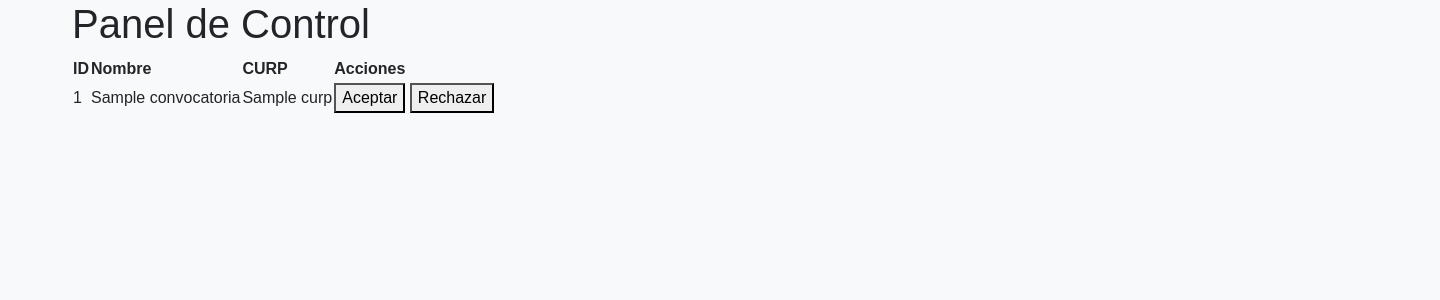
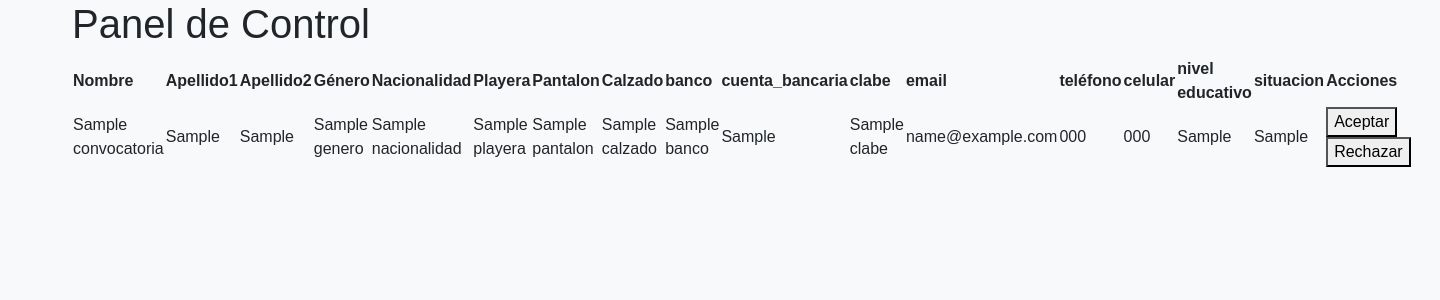
Before and after one commit to Wasberth/fep24-conafe, a Flask app: template code/templates/dashboard.html in a window 1440 px wide. Shown: the part 56-356 px from the top of the page. Run offline with Flask 3, Linux system fonts and the light colour scheme; the template is opened without the code that fills it: most values are stand-ins (such as "Sample title", 1, 10 or a date in 2020); some libraries are stand-ins or nearby versions.

Commit message:
FIX: Microservicio en dashboard.py
Revisar CSS de dashboard.html

```diff
--- a/code/templates/dashboard.html
+++ b/code/templates/dashboard.html
@@ -7,18 +7,45 @@
     <table>
         <thead>
             <tr>
-                <th>ID</th>
                 <th>Nombre</th>
-                <th>CURP</th>
+                <th>Apellido1</th>
+                <th>Apellido2</th>
+                <th>Género</th>
+                <th>Nacionalidad</th>
+                <th>Playera</th>
+                <th>Pantalon</th>
+                <th>Calzado</th>
+                <th>banco</th>
+                <th>cuenta_bancaria</th>
+                <th>clabe</th>
+                <th>email</th>
+                <th>teléfono</th>
+                <th>celular</th>
+                <th>nivel educativo</th>
+                <th>situacion</th>
                 <th>Acciones</th>
             </tr>
         </thead>
         <tbody>
             {% for convocatoria in convocatorias %}
             <tr>
-                <td>{{ convocatoria._id }}</td>
+                <!--<td>{{ convocatoria._id }}</td>-->
                 <td>{{ convocatoria.nombre }}</td>
-                <td>{{ convocatoria.curp }}</td>
+                <td>{{ convocatoria.apellido1 }}</td>
+                <td>{{ convocatoria.apellido2 }}</td>
+                <td>{{ convocatoria.genero }}</td>
+                <td>{{ convocatoria.nacionalidad }}</td>
+                <td>{{ convocatoria.playera }}</td>
+                <td>{{ convocatoria.pantalon }}</td>
+                <td>{{ convocatoria.calzado }}</td>
+                <td>{{ convocatoria.banco }}</td>
+                <td>{{ convocatoria.cuenta_bancaria }}</td>
+                <td>{{ convocatoria.clabe }}</td>
+                <td>{{ convocatoria.email }}</td>
+                <td>{{ convocatoria.telefono_fijo }}</td>
+                <td>{{ convocatoria.telefono_movil }}</td>
+                <td>{{ convocatoria.nivel_educativo }}</td>
+                <td>{{ convocatoria.situacion_educativa }}</td>
                 <td>
                     <form action="{{ url_for('aceptar_convocatoria', id=convocatoria._id) }}" method="post" style="display:inline;">
                         <button type="submit">Aceptar</button>
```
Also changed, not shown: code/pages/dashboard.py (+21 -14 lines), code/services/aceptacion.py (added, +25 -0 lines), .obsidian/workspace.json.
